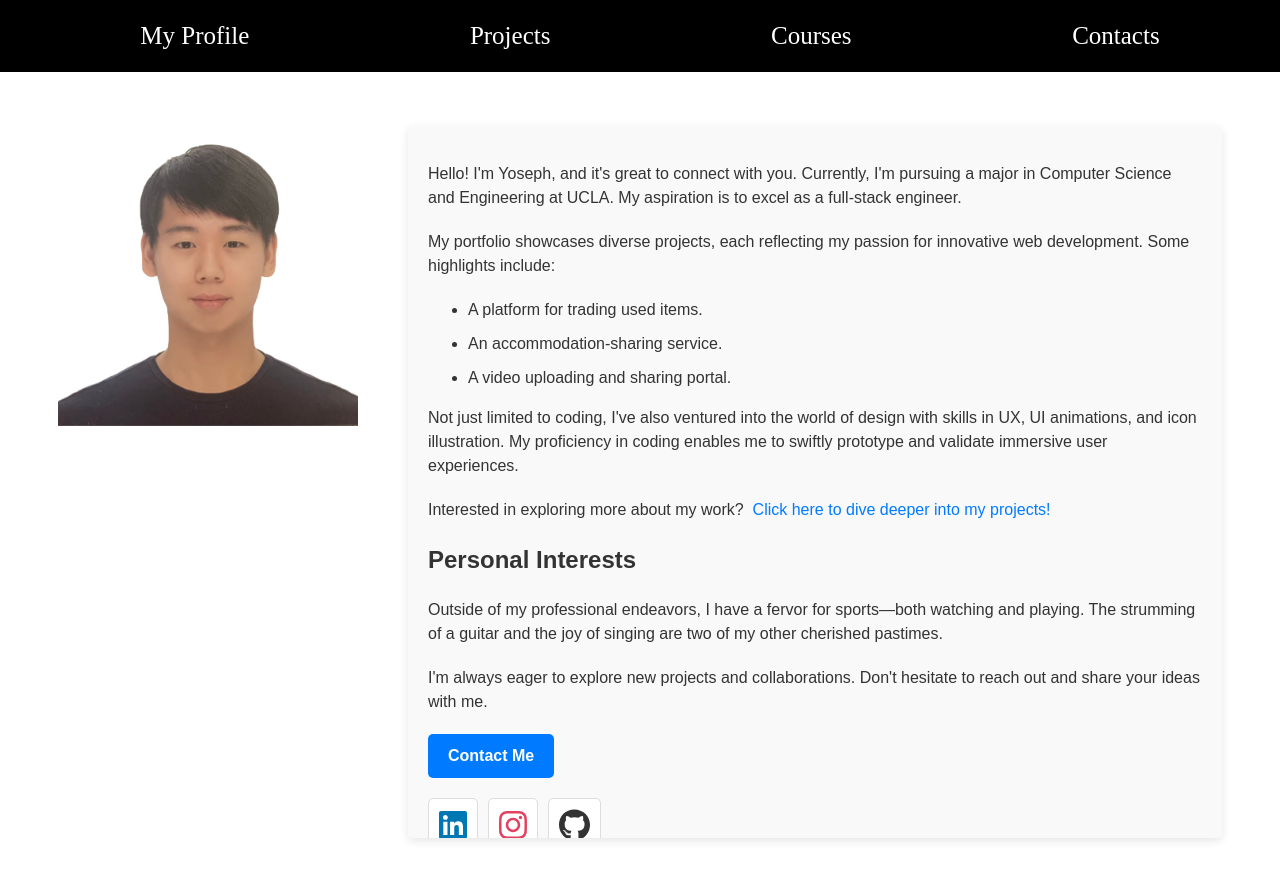
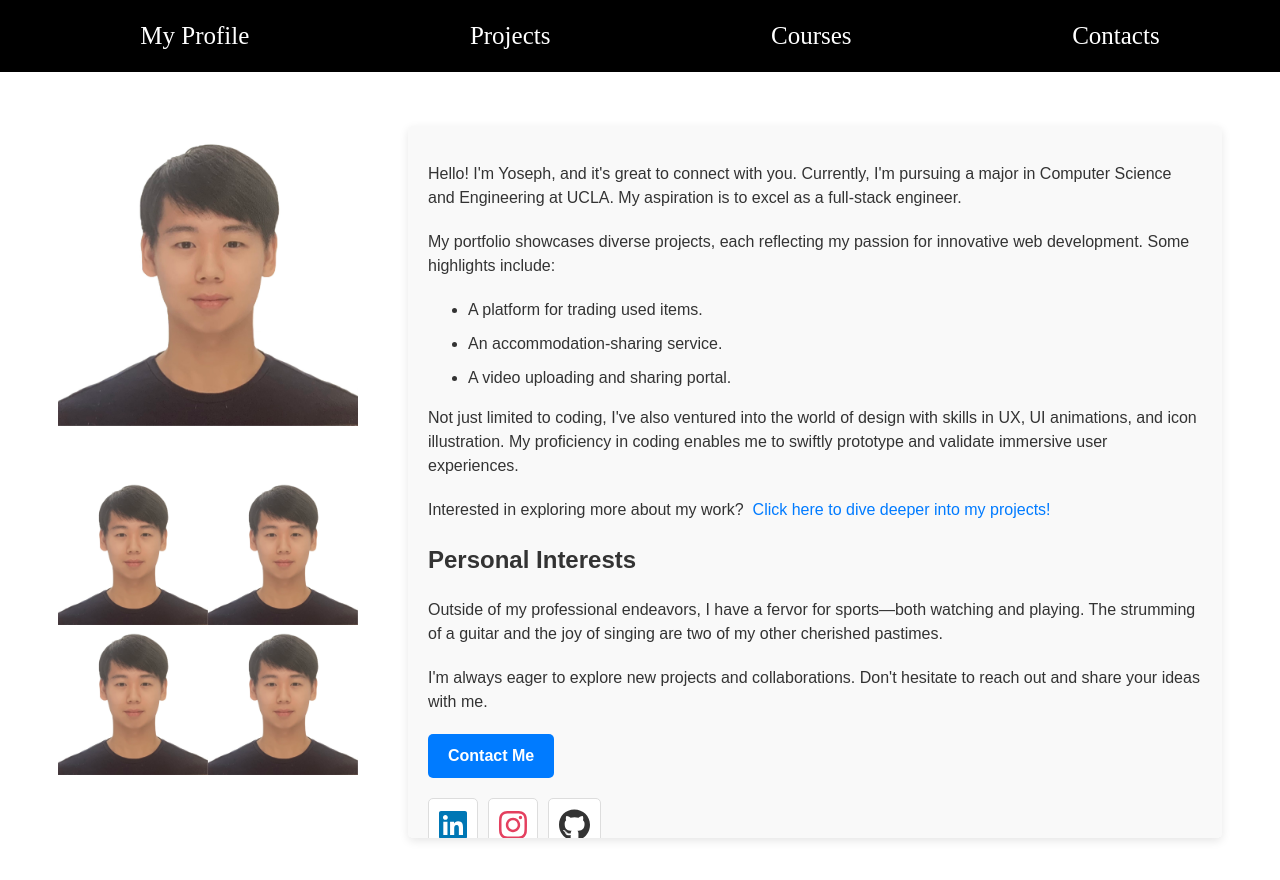
Before and after one commit to yoseph0524/my-website, a React (Create React App) app: page / in a window 1280 px wide. Shown: the top 880 px of the page. Built offline with nearby package versions, Linux system fonts and the light colour scheme.

Commit message:
image modal

```diff
--- a/src/components/Slider.tsx
+++ /dev/null
@@ -1,3 +0,0 @@
-export default function Slider() {
-  return <></>;
-}
--- a/src/routes/MyProfile.tsx
+++ b/src/routes/MyProfile.tsx
@@ -1,6 +1,8 @@
 import styled from "styled-components";
 import image from "../image/1.jpg";
+import React, { useState } from "react";
 import Iconbutton from "../components/Iconbutton";
+import { motion, AnimatePresence } from "framer-motion";
 
 const Wrapper = styled.div`
   margin-top: 6%;
@@ -81,7 +83,52 @@ const ContactButton = styled.a`
   }
 `;
 
+const Images = styled.div`
+  margin-top: 50px;
+  display: grid;
+  grid-template-rows: 1fr 1fr;
+  grid-template-columns: 1fr 1fr;
+  cursor: pointer;
+`;
+
+function ImageModal({ src, onClose }: { src: string; onClose: () => void }) {
+  return (
+    <motion.div
+      initial={{ opacity: 0 }}
+      animate={{ opacity: 1 }}
+      exit={{ opacity: 0 }}
+      onClick={onClose}
+      style={{
+        position: "fixed",
+        top: 0,
+        left: 0,
+        right: 0,
+        bottom: 0,
+        display: "flex",
+        alignItems: "center",
+        justifyContent: "center",
+        backgroundColor: "rgba(0,0,0,0.7)",
+        zIndex: 1000,
+        cursor: "pointer",
+      }}
+    >
+      <motion.img
+        src={src}
+        alt="Selected"
+        initial={{ y: 50, opacity: 0 }}
+        animate={{ y: 0, opacity: 1 }}
+        exit={{ y: 50, opacity: 0 }}
+      />
+    </motion.div>
+  );
+}
+
 function MyProfile() {
+  const [selectedImage, setSelectedImage] = useState<string | null>(null);
+
+  const handleClickImage = (src: string) => {
+    setSelectedImage(src);
+  };
   return (
     <Wrapper>
       <Img src={image} />
@@ -130,6 +177,24 @@ function MyProfile() {
           <Iconbutton />
         </section>
       </Summary>
+      <Images>
+        {[image, image, image, image].map((imageSrc, index) => (
+          <Img
+            key={index}
+            src={imageSrc}
+            onClick={() => handleClickImage(imageSrc)}
+          />
+        ))}
+      </Images>
+
+      <AnimatePresence>
+        {selectedImage && (
+          <ImageModal
+            src={selectedImage}
+            onClose={() => setSelectedImage(null)}
+          />
+        )}
+      </AnimatePresence>
     </Wrapper>
   );
 }
```
